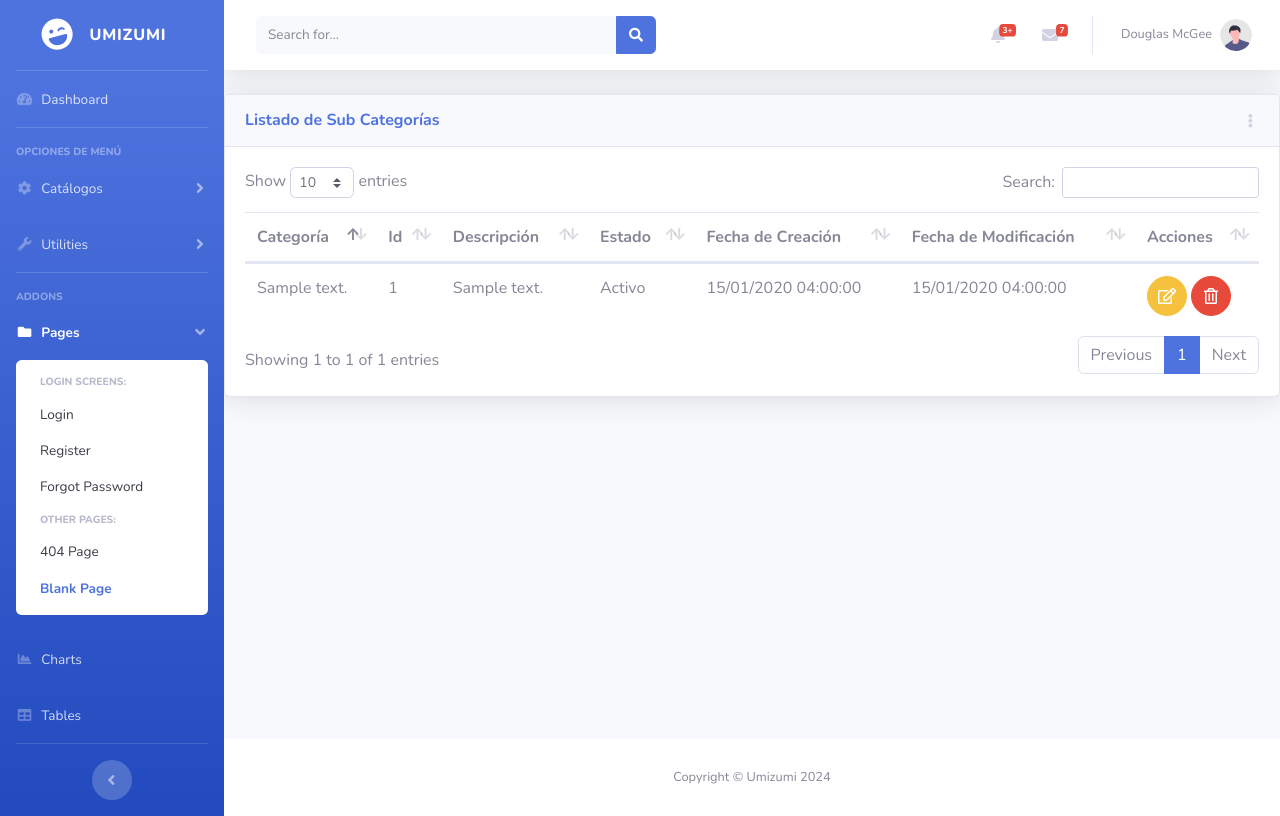
After one commit to hchenalonzo84/sistemaPOS, a Django app: page /inv/subcategorias/ in a window 1280 px wide. The commit adds this page. Run offline with Django 5.2, Linux system fonts and the light colour scheme; a user stored in the database is signed in; tables that the repository leaves empty hold one stand-in row (values such as "Sample post"); some libraries are stand-ins or nearby versions.

Commit message:
:sparkles:SubCategoria(Migracion/Vista/Rutas)

```diff
--- a/inv/models.py
+++ b/inv/models.py
@@ -19,3 +19,22 @@ class Categoria(ClaseModelo):
 
     class Meta:
         verbose_name_plural = "Categorias" #Guardar el nombre del modelo en pluar
+
+
+class SubCategoria(ClaseModelo): #Tiene relacion con el modelo Categoria
+    categoria = models.ForeignKey(Categoria, on_delete=models.CASCADE)
+    descripcion = models.CharField(
+        max_length=100,
+        help_text= 'Descripción de la Categoría'
+    )
+
+    def __str__(self):
+        return '{}:{}'.format(self.categoria.descripcion, self.descripcion)
+
+    def save(self):
+        self.descripcion = self.descripcion.upper()
+        super(SubCategoria, self).save()
+
+    class Meta:
+        verbose_name_plural = "Sub Categorias"
+        unique_together = ('categoria', 'descripcion') #Para que la descripcion no se repita por categorias
--- /dev/null
+++ b/inv/templates/inv/subcategoria_list.html
@@ -0,0 +1,66 @@
+{% extends 'base/base.html' %}
+
+{% block page_content %}
+<div class="card shadow mb-4">
+    <!-- Card Header - Dropdown -->
+    <div
+        class="card-header py-3 d-flex flex-row align-items-center justify-content-between">
+        <h6 class="m-0 font-weight-bold text-primary">Listado de Sub Categorías</h6>
+        <div class="dropdown no-arrow">
+            <a class="dropdown-toggle" href="#" role="button" id="dropdownMenuLink"
+                data-toggle="dropdown" aria-haspopup="true" aria-expanded="false">
+                <i class="fas fa-ellipsis-v fa-sm fa-fw text-gray-400"></i>
+            </a>
+            <div class="dropdown-menu dropdown-menu-right shadow animated--fade-in"
+                aria-labelledby="dropdownMenuLink">
+                <div class="dropdown-header">Acciones</div>
+                <a class="dropdown-item" href="{% url 'inv:categoria_new' %}"><i class="far fa-calendar-plus"></i>Nueva Categoría</a>
+            </div>
+        </div>
+    </div>
+    <!-- Card Body -->
+    <div class="card-body">
+        {% if not obj%}
+            <div class="alert alert-info">No hay Sub Categorías</div>
+        {% else %}
+        <table class="table table.striped table-hover">
+            <thead>
+                <th>Categoría</th>
+                <th>Id</th>
+                <th>Descripción</th>
+                <th>Estado</th>
+                <th>Fecha de Creación</th>
+                <th>Fecha de Modificación</th>
+                <th class="all">Acciones</th>
+            </thead>
+            <tbody>
+                {% for item in obj %}
+                <tr>
+                    <td>{{ item.categoria }}</td>
+                    <td>{{ item.id }}</td>
+                    <td>{{ item.descripcion }}</td>
+                    <td>{{ item.estado|yesno:"Activo,Inactivo" }}</td>
+                    <td>{{ item.fc|date:"d/m/Y H:i:s" }}</td>
+                    <td>{{ item.fm|date:"d/m/Y H:i:s" }}</td>
+                    <td>
+                        <a href="{% url 'inv:categoria_edit' item.id %}" class="btn btn-warning btn-circle" role="button"><i class="far fa-edit"></i></a>
+                        <a href="{% url 'inv:categoria_del' item.id%}" class="btn btn-danger btn-circle" role="button"><i class="far fa-trash-alt"></i></a>
+                    </td>
+                </tr>
+                {% endfor %}
+            </tbody>
+        </table>
+        {% endif %}
+    </div>
+</div>
+{% endblock %}
+
+{% block js_page %}
+
+<script>
+    //Cuando se cargue el  que se inicalice la tabla
+    $(document).ready(function(){
+        $('.table').DataTable();
+    });
+</script>
+{% endblock %}
--- a/inv/urls.py
+++ b/inv/urls.py
@@ -1,10 +1,12 @@
 from django.urls import path
 
-from .views import CategoriaView, CategoriaNew, CategoriaEdit, CategoriaDelete
+from .views import CategoriaView, CategoriaNew, CategoriaEdit, CategoriaDelete, SubCategoriaView
 
 urlpatterns = [
     path('categorias/',CategoriaView.as_view(), name='categoria_list'),
     path('categorias/new',CategoriaNew.as_view(), name='categoria_new'),
     path('categorias/edit/<int:pk>',CategoriaEdit.as_view(), name='categoria_edit'),
     path('categorias/delete/<int:pk>',CategoriaDelete.as_view(), name='categoria_del'),
+
+    path('subcategorias/',SubCategoriaView.as_view(), name='subcategoria_list'),
 ]
--- a/inv/views.py
+++ b/inv/views.py
@@ -4,7 +4,7 @@ from django.urls import reverse_lazy
 
 from django.contrib.auth.mixins import LoginRequiredMixin
 
-from .models import Categoria
+from .models import Categoria, SubCategoria
 from .forms import CategoriaForm
 
 class CategoriaView(LoginRequiredMixin, generic.ListView):
@@ -42,3 +42,10 @@ class CategoriaDelete(LoginRequiredMixin, generic.DeleteView):
     template_name = 'inv/catalogos_del.html'
     context_object_name = 'obj'
     success_url = reverse_lazy("inv:categoria_list")
+
+
+class SubCategoriaView(LoginRequiredMixin, generic.ListView):
+    model = SubCategoria
+    template_name = "inv/subcategoria_list.html"
+    context_object_name = "obj"
+    login_url = 'bases:login'
--- a/pos/settings.py
+++ b/pos/settings.py
@@ -82,11 +82,7 @@ DATABASES = {
         'NAME': 'db_pos',  # Nombre de la base de datos
         'USER': 'postgres',  # Nombre de usuario de la base de datos
         # 'PASSWORD': 'Ubuntu2024$',  # Contraseña de tu usuario PostgreSQL
-         'PASSWORD': '12345',  # Contraseña de tu usuario PostgreSQL
-        #'PASSWORD': 'Ubuntu2024$',  # Contraseña de tu usuario PostgreSQL (Hugo)
-        # 'PASSWORD': 'Andy10!',  # Contraseña de tu usuario PostgreSQL (Andrea)
         # 'PASSWORD': '12345',  # Contraseña de tu usuario PostgreSQL
-        #'PASSWORD': 'Ubuntu2024$',  # Contraseña de tu usuario PostgreSQL (Hugo)
         'PASSWORD': 'Andy10!',  # Contraseña de tu usuario PostgreSQL (Andrea)
         'HOST': 'localhost',  # Host de la base de datos (normalmente 'localhost')
         'PORT': '5432',  # Puerto de la base de datos (el predeterminado para PostgreSQL es 5432)
--- a/templates/base/base.html
+++ b/templates/base/base.html
@@ -71,7 +71,7 @@
                     <div class="bg-white py-2 collapse-inner rounded">
                         <h6 class="collapse-header">Catálogos de Inventarios</h6>
                         <a class="collapse-item" href="{% url 'inv:categoria_list'%}">Categorias</a>
-                        <a class="collapse-item" href="cards.html">Cards</a>
+                        <a class="collapse-item" href="{% url 'inv:subcategoria_list'%}">Sub Categorias</a>
                     </div>
                 </div>
             </li>
```
Also changed, not shown: inv/migrations/0002_subcategoria.py (added).
